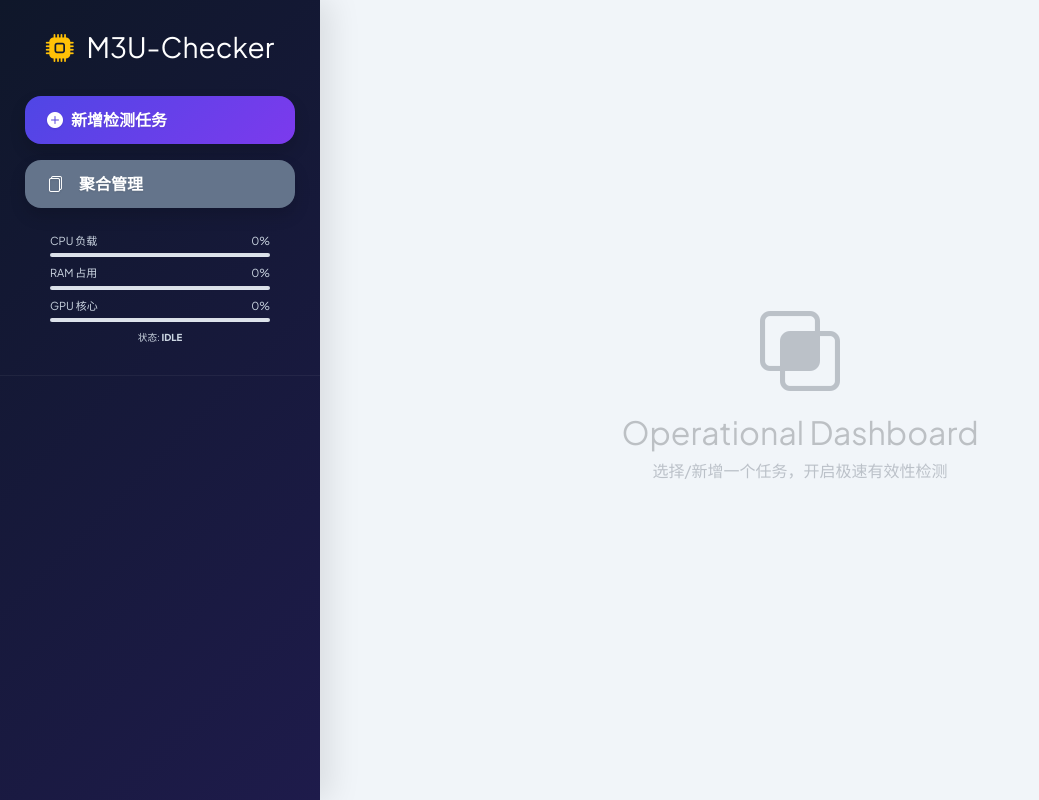
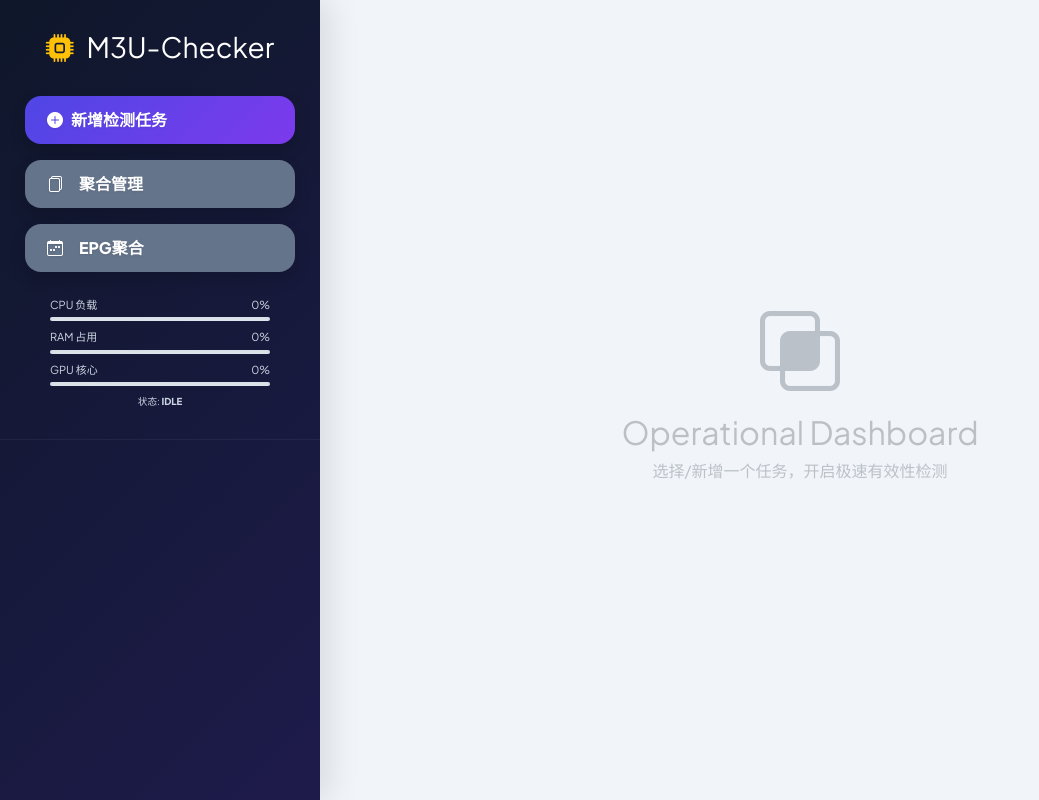
Before and after one commit to JE668/m3u-checker-pro, a Flask app: page / in a window 1280 px wide. Shown: the whole page, without its empty margins (0-1039 px from the left). Run offline with Flask 3, Linux system fonts and the light colour scheme; data that the repository does not hold is empty; parts of the project's set-up code (start-up, migrations or seed data) failed here and were passed over.

Commit message:
Update index.html

```diff
--- a/templates/index.html
+++ b/templates/index.html
@@ -66,9 +66,13 @@
         <button class="btn btn-grad btn-primary-grad w-100 mt-4 shadow" id="addNewTaskBtn">
             <i class="bi bi-plus-circle-fill"></i> 新增检测任务
         </button>
-        <!-- 聚合管理入口卡片 -->
+        <!-- 聚合管理入口 -->
         <button class="btn btn-grad btn-secondary-custom w-100 mt-3 shadow" onclick="location.href='/aggregate'">
             <i class="bi bi-files me-2"></i> 聚合管理
+        </button>
+        <!-- EPG聚合入口 -->
+        <button class="btn btn-grad btn-secondary-custom w-100 mt-3 shadow" onclick="location.href='/epg_aggregate'">
+            <i class="bi bi-calendar-week me-2"></i> EPG聚合
         </button>
         <div class="sys-info-box">
             <div class="d-flex justify-content-between"><span>CPU 负载</span><span id="sysCpu">0%</span></div>
```
